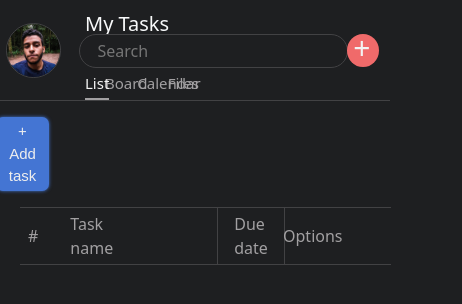
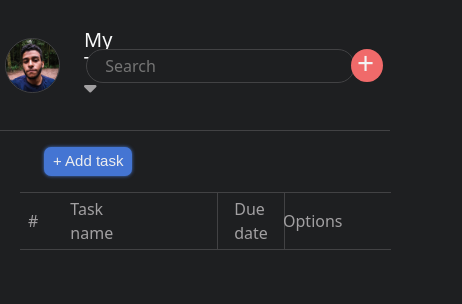
Before and after one commit to GiovanniBot/Asana-Clone, a plain HTML site: page index.html in a window 390 px wide. Shown: the whole page, 462 px wide, since content can reach past the window. Drawn offline with nearby package versions, Linux system fonts and the light colour scheme.

Commit message:
chore: uma pitada de responsividade

```diff
--- a/index.html
+++ b/index.html
@@ -17,26 +17,29 @@
             <div class="col-12">
                 <div class="container-fluid text-light">
                     <div class="row">
-                        <div class="col-1 d-flex align-items-center justify-content-center py-0">
+                        <div class="col-9 col-lg-9 d-flex align-items-center">
+                            <div class="container-fluid">
+                                <div class="row">
+                                    <div class="col-1 d-none d-lg-flex align-items-center justify-content-start py-0">
                                         <a href="#"><i class="fa-solid fa-burger h2 grey mt-1 ms-1"></i></a>
                                     </div>
-                        <div class="col-1 d-flex align-items-center justify-content-end py-0">
+                                    <div class="col-1 d-flex align-items-center justify-content-end py-0 ms-4 ms-lg-0">
                                         <img class="profile-image" src="./imgs/1200286717813716.1200286717842536.XaVCCjpnJxLRnqO2hjux_128x128.png" alt="Profile image" draggable="false">
                                     </div>
                                     <div class="col-4 d-flex align-items-center justify-content-start px-0 pt-2">
                                         <div class="container-fluid">
                                             <div class="row no-gutters">
-                                    <div class="col-12 py-0">
+                                                <div class="col-12 py-3 py-lg-0">
                                                     <p class="h5 mt-1">My Tasks&nbsp;&nbsp;<a href="#"><i class="fa-solid fa-caret-down h5 grey"></i></a></p>
                                                 </div>
                                             </div>
                                             <div class="row no-gutters">
-                                    <div class="col-12 py-0">
+                                                <div class="col-12 py-0 d-none d-lg-flex">
                                                     <div class="container-fluid px-0 mx-0 h6">
                                                         <div class="row no-gutters">
                                                             <div class="col-2 active"><a href="#">List</a></div>
                                                             <div class="col-2 ps-2 me-2 grey"><a href="#">Board</a></div>
-                                                <div class="col-3 grey"><a href="#">Calendar</a></div>
+                                                            <div class="col-3 grey ps-2"><a href="#">Calendar</a></div>
                                                             <div class="col-3 grey"><a href="#">Files</a></div>
                                                         </div>
                                                     </div>
@@ -44,11 +47,20 @@
                                             </div>
                                         </div>
                                     </div>
-                        <div class="col-3 offset-2 d-flex align-items-center justify-content-end px-0">
+                                </div>
+                            </div>
+                        </div>
+                        <div class="col-3 col-lg-3 d-flex align-items-center justify-content-end">
+                            <div class="container-fluid px-0">
+                                <div class="row">
+                                    <div class="col-9 d-flex align-items-center justify-content-end px-0">
                                         <input id="search-bar" onkeyup="event.preventDefault();searchFilter();" type="text" placeholder="Search" autocomplete="off">
                                     </div>
-                        <div class="col-1 d-flex align-items-center justify-content-center px-0">
+                                    <div class="col-3 d-flex align-items-center justify-content-center px-0">
                                         <button class="button-red btn-danger modal-btn py-2 px-3"></button>
+                                    </div>
+                                </div>
+                            </div>
                         </div>
                     </div>
                 </div>
@@ -72,7 +84,7 @@
                 <div class="col-12 px-0">
                     <div class="container-fluid p-0">
                         <div class="row">
-                            <div class="col-2 d-flex align-items-center justify-content-center px-0">
+                            <div class="col-12 d-flex align-items-center justify-content-start ms-5 px-0">
                                 <button class="button btn-primary modal-btn">
                                     + Add task
                                 </button>
```
Lines whose indentation alone changed are shown as unchanged.
